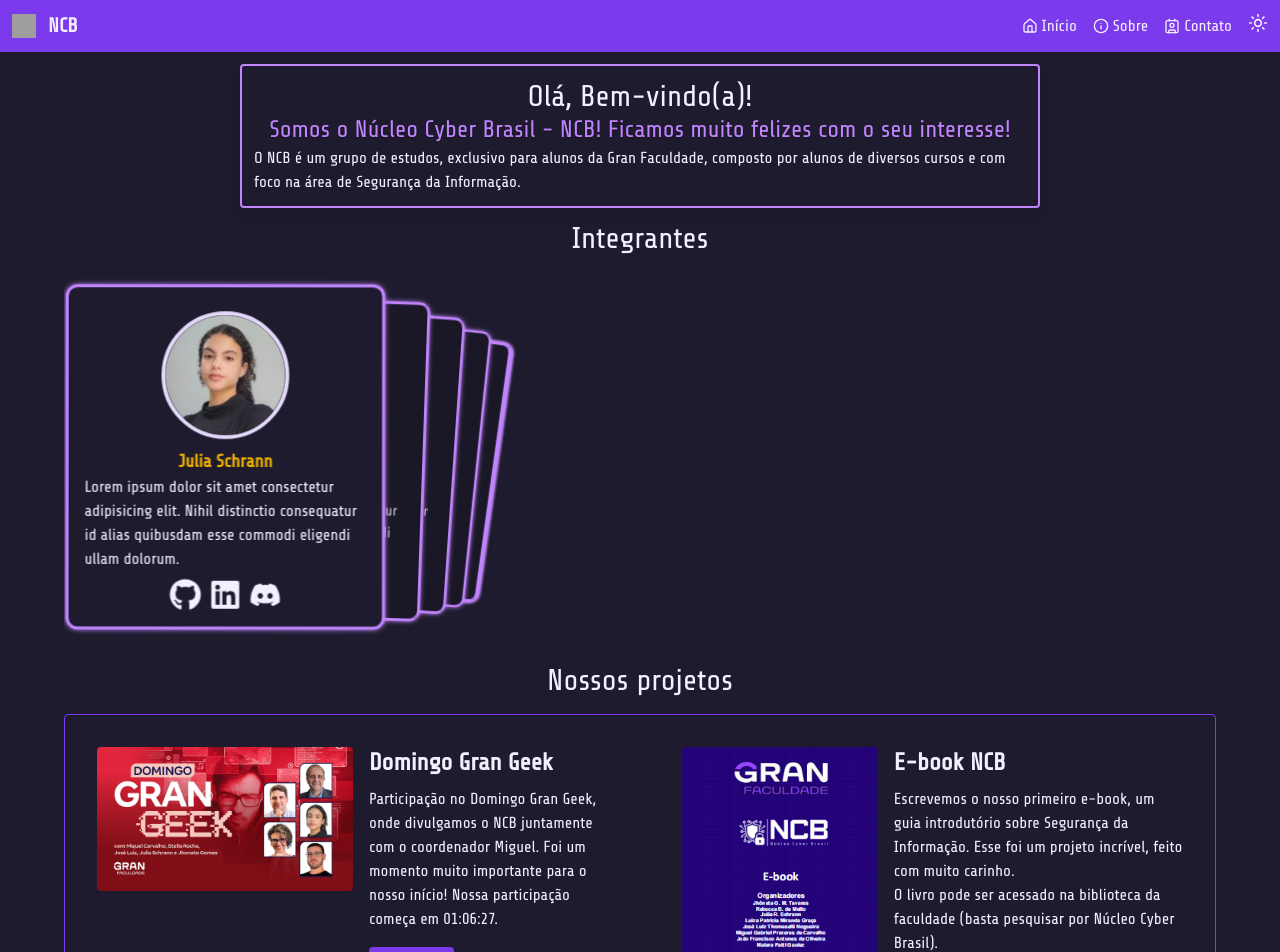
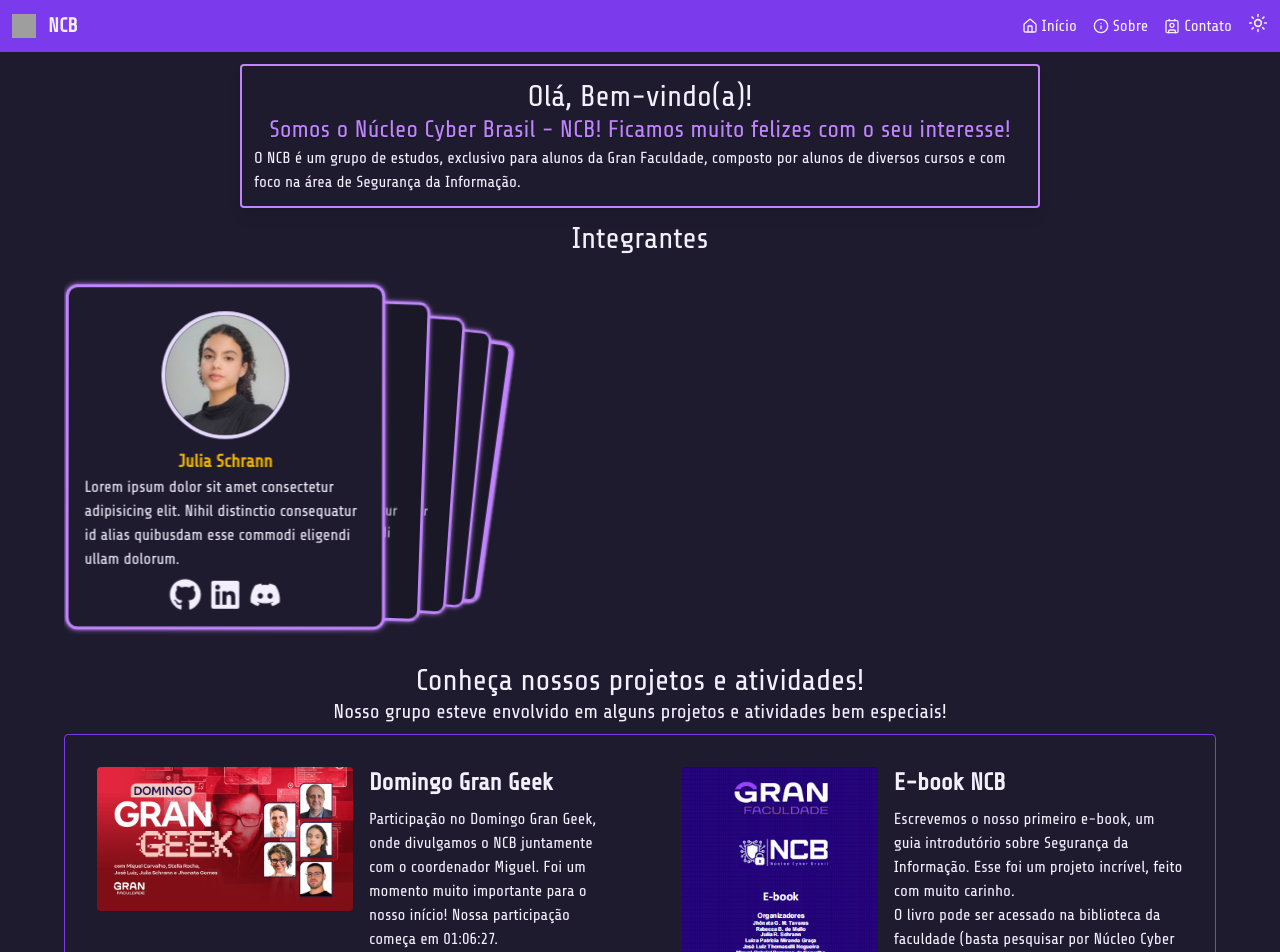
Before and after one commit to NucleoCyberBrasill/SiteNcbFull, a React (Vite) app: page / in a window 1280 px wide. Shown: the top 952 px of the page. Built offline with nearby package versions, Linux system fonts and the light colour scheme; grey boxes are pictures that could not be loaded.

Commit message:
subtitulo do titulo dos projetos

```diff
--- a/src/Components/Projects/index.tsx
+++ b/src/Components/Projects/index.tsx
@@ -8,9 +8,10 @@ import projects from "./projects.json";
 export function Projects() {
   return (
     <>
-      <h1 className="text-3xl text-center mt-6 mb-4 text-[rgb(var(--color-primary-self))]">
-        Nossos projetos
+      <h1 className="text-3xl text-center mt-6 text-[rgb(var(--color-primary-self))]">
+        Conheça nossos projetos e atividades!
       </h1>
+      <h2 className="text-xl text-center">Nosso grupo esteve envolvido em alguns projetos e atividades bem especiais!</h2>
       <Swiper
         pagination={{ clickable: true }}
         modules={[Pagination, Mousewheel]}
@@ -19,7 +20,7 @@ export function Projects() {
           0: { slidesPerView: 1 },
           1100: { slidesPerView: 2 },
         }}
-        className="max-w-[90%] mx-auto border-[var(--color-secondary-self)] border rounded mb-3"
+        className="max-w-[90%] mx-auto border-[var(--color-secondary-self)] border rounded mb-3 mt-2"
       >
         {projects.map((project, index) => (
           <SwiperSlide
```
